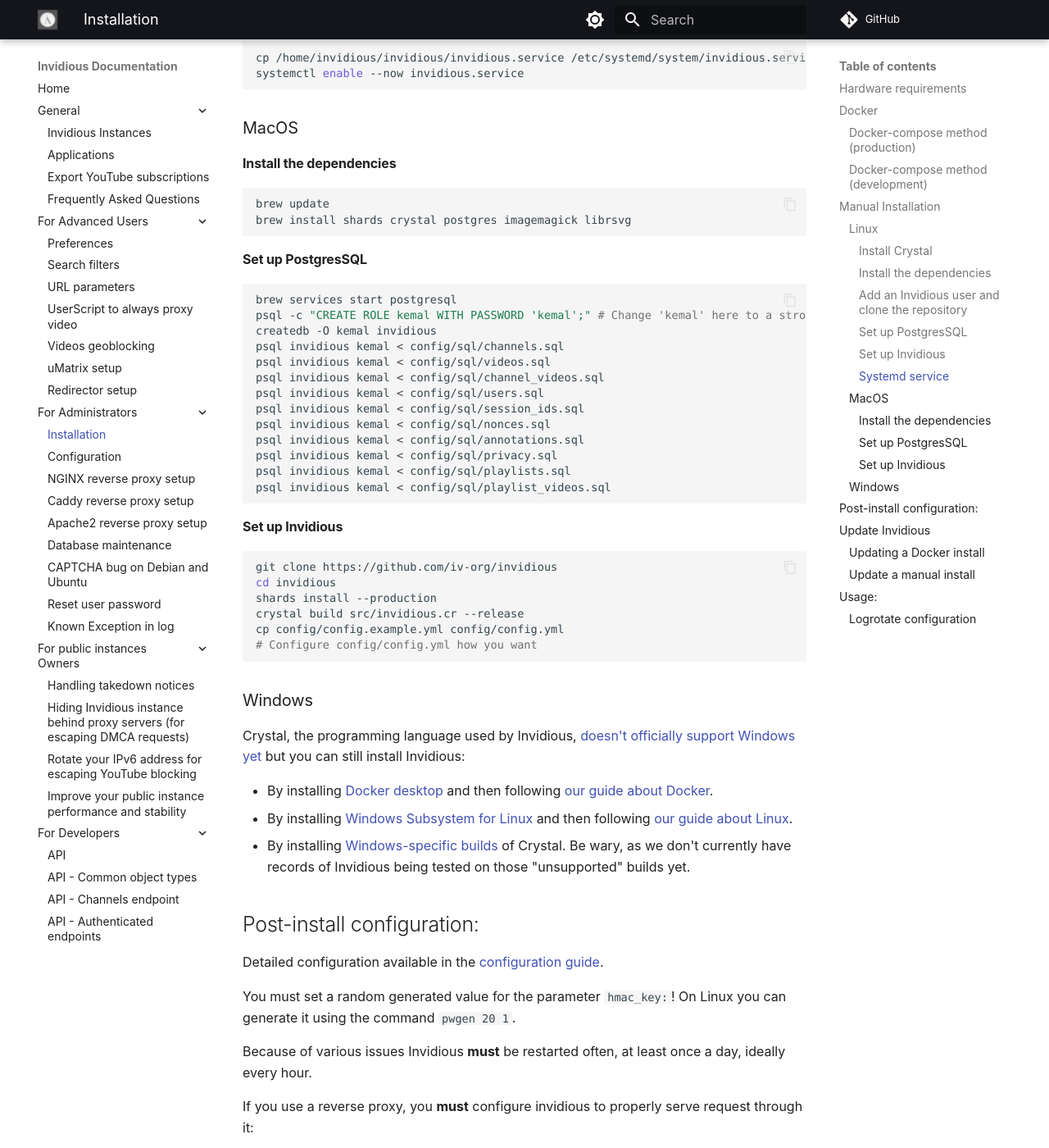
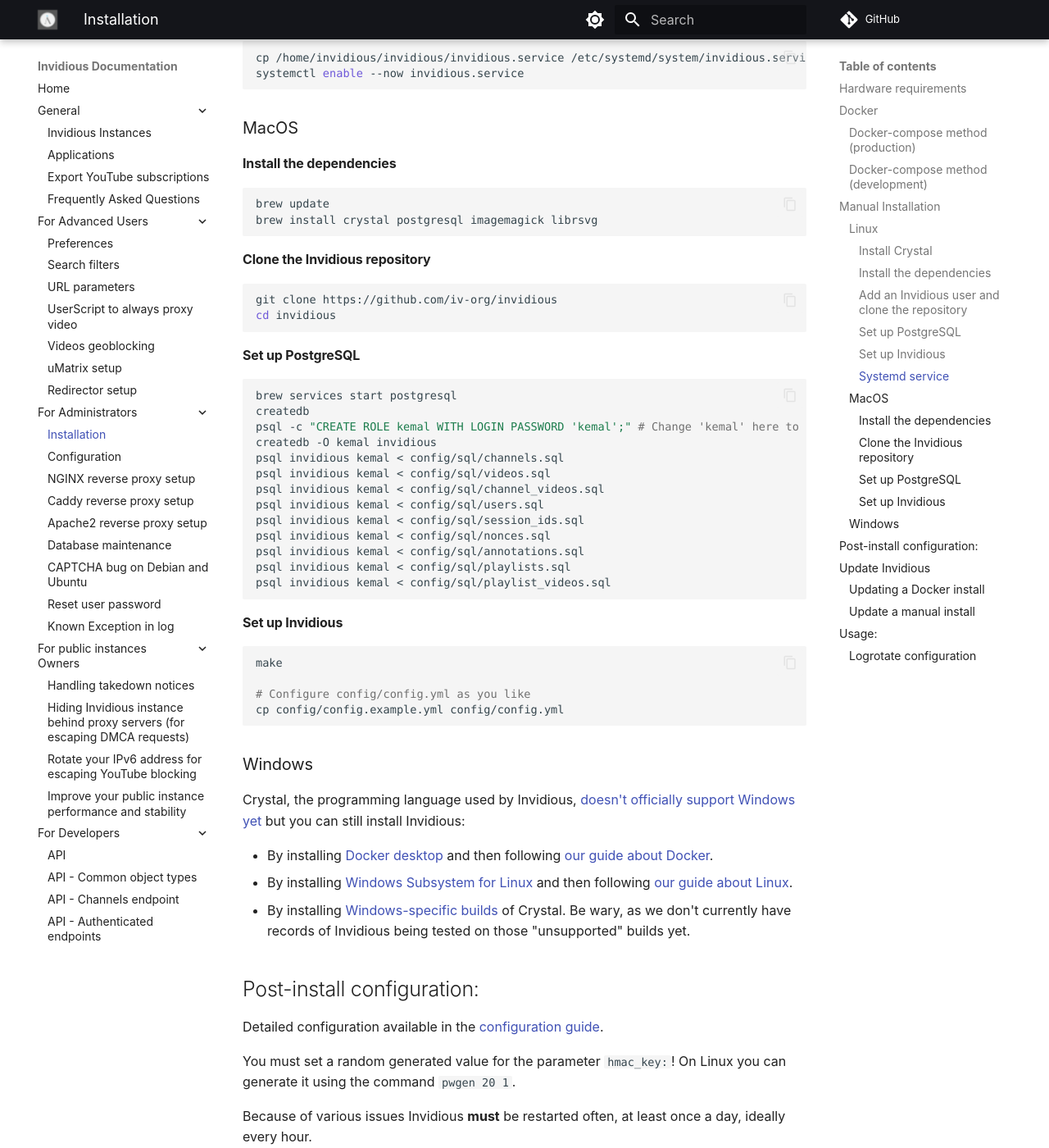
Before and after one commit to iv-org/documentation, an MkDocs documentation site: the page built from docs/installation.md, in a window 1280 px wide and 1400 px high, scrolled down 3768 px. Shown: the whole window at 82% size. Built offline with MkDocs 1.6.1 and Material for MkDocs 9.7.7, drawn with Linux system fonts in a browser that asks for light colours; comment, search, counter and statistics services are not loaded; some of the changed text lies outside the part shown.

Commit message:
Update macOS install (#545)
* Remove install for shards

shards is not available as a Homebrew package. Instead, it comes with
the crystal package.

<https://crystal-lang.org/reference/1.12/man/shards/index.html#installation>

* Fix postgresql package name

* Add createdb

Fixes initial error:

    FATAL:  database "<user>" does not exist

<https://stackoverflow.com/a/17936043>

* Clone repo before PostgreSQL setup

The PostgreSQL setup uses config files from the repo.

* Fix PostgreSQL name in headings

* Give PostgreSQL role login permissions

Fixes an error upon running the first script:

   FATAL:  role "kemal" is not permitted to log in

* Remove nonexistent script

* Use make for Invidious setup

Copied from Linux section

````diff
--- a/docs/installation.md
+++ b/docs/installation.md
@@ -138,7 +138,7 @@
 exit
 ```
 
-#### Set up PostgresSQL
+#### Set up PostgreSQL
 
 ```bash
 systemctl enable --now postgresql
@@ -177,14 +177,22 @@
 
 ```bash
 brew update
-brew install shards crystal postgres imagemagick librsvg
+brew install crystal postgresql imagemagick librsvg
 ```
 
-#### Set up PostgresSQL
+#### Clone the Invidious repository
+
+```bash
+git clone https://github.com/iv-org/invidious
+cd invidious
+```
+
+#### Set up PostgreSQL
 
 ```bash
 brew services start postgresql
-psql -c "CREATE ROLE kemal WITH PASSWORD 'kemal';" # Change 'kemal' here to a stronger password, and update `password` in config/config.yml
+createdb
+psql -c "CREATE ROLE kemal WITH LOGIN PASSWORD 'kemal';" # Change 'kemal' here to a stronger password, and update `password` in config/config.yml
 createdb -O kemal invidious
 psql invidious kemal < config/sql/channels.sql
 psql invidious kemal < config/sql/videos.sql
@@ -193,7 +201,6 @@
 psql invidious kemal < config/sql/session_ids.sql
 psql invidious kemal < config/sql/nonces.sql
 psql invidious kemal < config/sql/annotations.sql
-psql invidious kemal < config/sql/privacy.sql
 psql invidious kemal < config/sql/playlists.sql
 psql invidious kemal < config/sql/playlist_videos.sql
 ```
@@ -201,12 +208,10 @@
 #### Set up Invidious
 
 ```bash
-git clone https://github.com/iv-org/invidious
-cd invidious
-shards install --production
-crystal build src/invidious.cr --release
+make
+
+# Configure config/config.yml as you like
 cp config/config.example.yml config/config.yml
-# Configure config/config.yml how you want
 ```
 
 ### Windows
````
